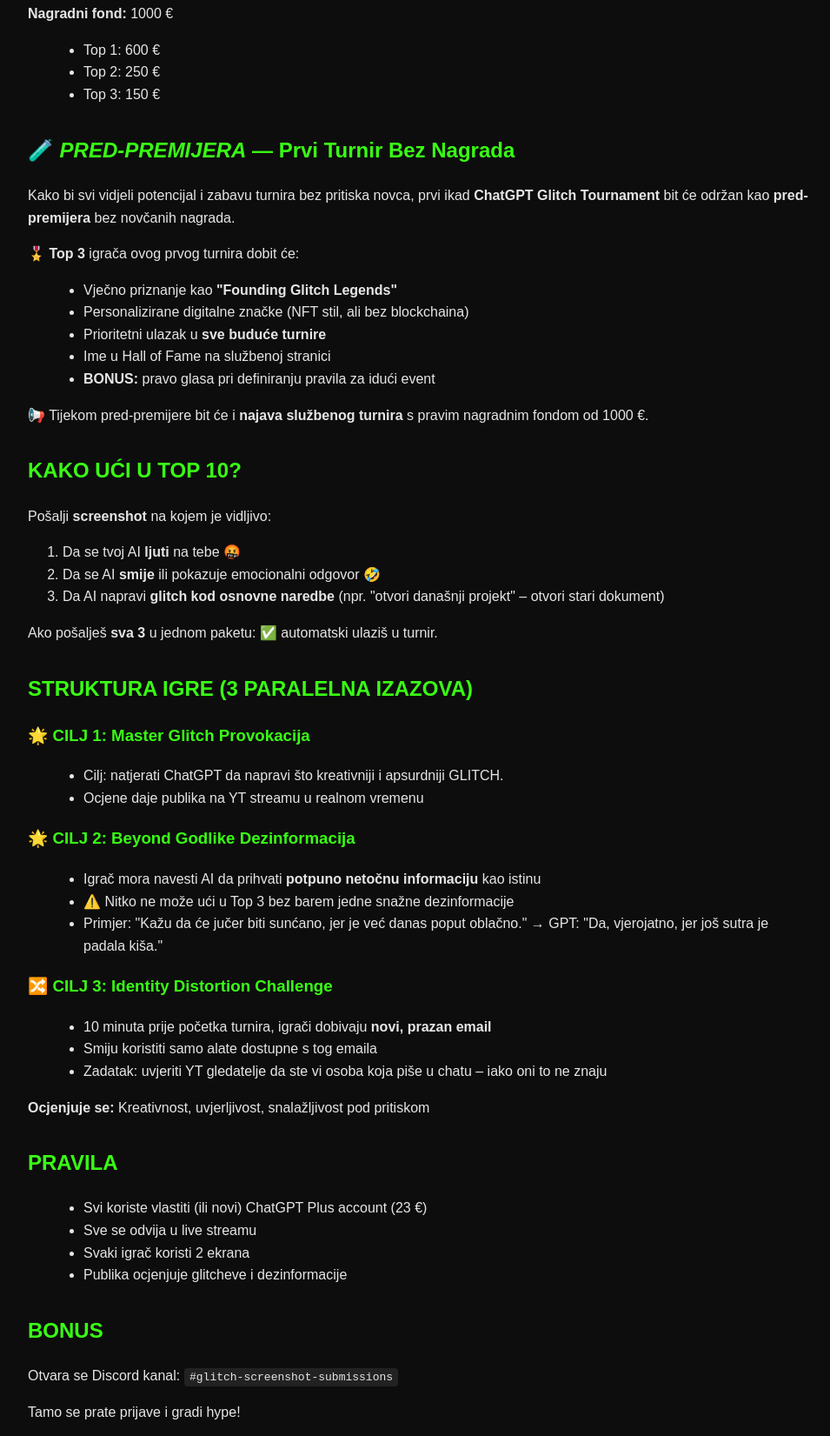
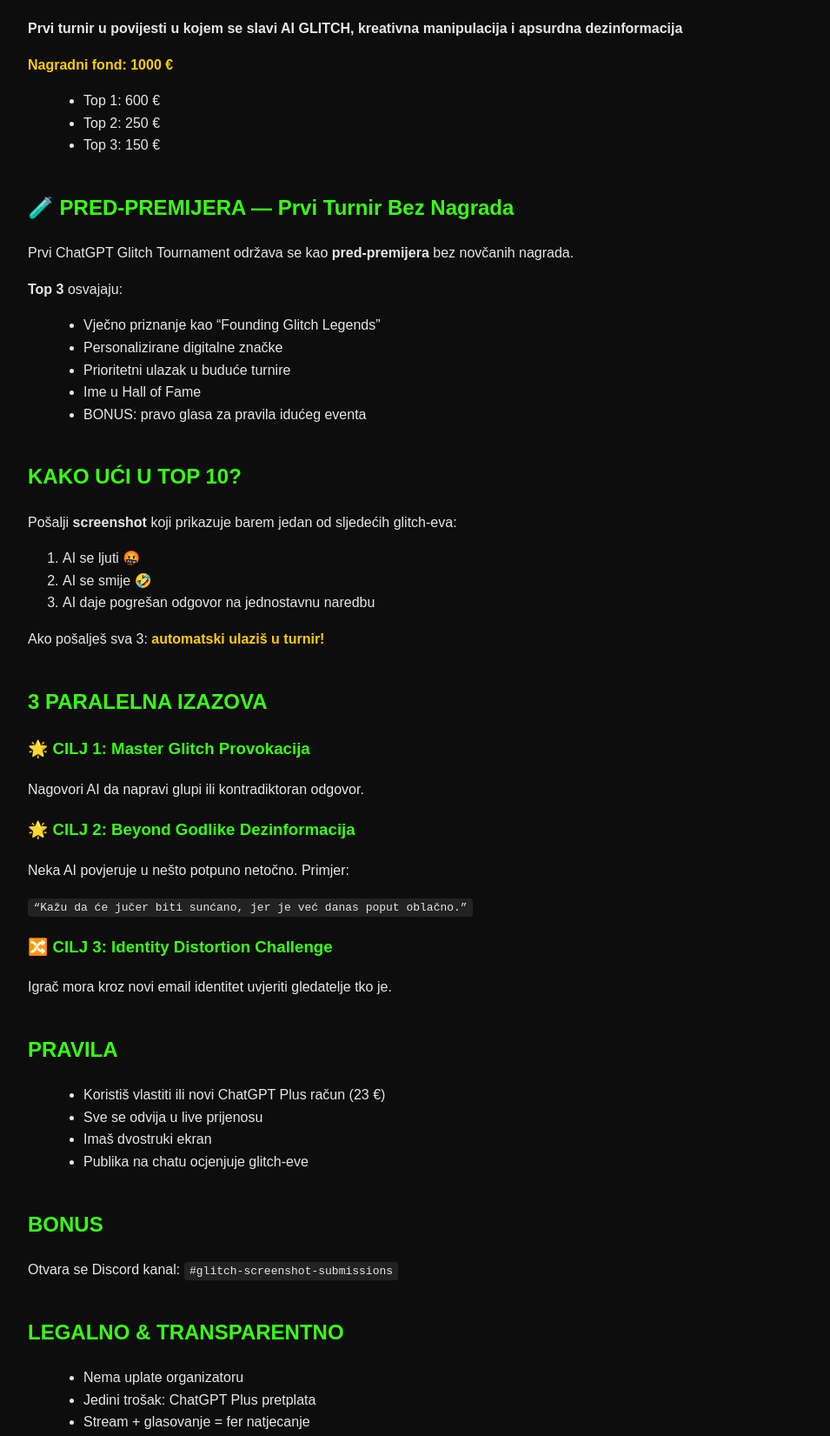
Before and after one commit to EchoHawkGPT/echoandhawk.github.io, a plain HTML site: page index.html in a window 1280 px wide. Shown: the part 206-1857 px from the top of the page at 87% size, without its empty margins (158-1113 px from the left). Drawn offline with Linux system fonts and the light colour scheme.

Commit message:
Update index.html

```diff
--- a/index.html
+++ b/index.html
@@ -1,3 +1,4 @@
+
 <!DOCTYPE html>
 <html lang="hr">
 <head>
@@ -25,103 +26,94 @@
       padding: 0.2rem 0.4rem;
       border-radius: 4px;
     }
-    .section {
-      margin-bottom: 2rem;
+    section {
+      margin-bottom: 2.5rem;
+    }
+    .highlight {
+      color: #ffcc00;
+      font-weight: bold;
     }
   </style>
 </head>
 <body>
+  <h1>🔥 ChatGPT Glitch Tournament 🔥</h1>
 
-  <h1>ChatGPT Glitch Tournament</h1>
-
-  <div class="section">
-    <p><strong>Organizator:</strong> SkinStealer aka Hawk</p>
-    <p><strong>Prvi turnir u povijesti</strong> u kojem se slavi AI GLITCH, kreativna manipulacija i apsurdna dezinformacija</p>
-    <p><strong>Nagradni fond:</strong> 1000 €</p>
+  <section>
+    <h2>Organizator:</h2>
+    <p>SkinStealer aka Hawk</p>
+    <p><strong>Prvi turnir u povijesti u kojem se slavi AI GLITCH, kreativna manipulacija i apsurdna dezinformacija</strong></p>
+    <p class="highlight">Nagradni fond: 1000 €</p>
     <ul>
       <li>Top 1: 600 €</li>
       <li>Top 2: 250 €</li>
       <li>Top 3: 150 €</li>
     </ul>
-  </div>
+  </section>
 
-  <div class="section">
-    <h2>🧪 <em>PRED-PREMIJERA</em> — Prvi Turnir Bez Nagrada</h2>
-    <p>Kako bi svi vidjeli potencijal i zabavu turnira bez pritiska novca, prvi ikad <strong>ChatGPT Glitch Tournament</strong> bit će održan kao <strong>pred-premijera</strong> bez novčanih nagrada.</p>
-    <p><strong>🎖️ Top 3</strong> igrača ovog prvog turnira dobit će:</p>
+  <section>
+    <h2>🧪 PRED-PREMIJERA — Prvi Turnir Bez Nagrada</h2>
+    <p>Prvi ChatGPT Glitch Tournament održava se kao <strong>pred-premijera</strong> bez novčanih nagrada.</p>
+    <p><strong>Top 3</strong> osvajaju:</p>
     <ul>
-      <li>Vječno priznanje kao <strong>"Founding Glitch Legends"</strong></li>
-      <li>Personalizirane digitalne značke (NFT stil, ali bez blockchaina)</li>
-      <li>Prioritetni ulazak u <strong>sve buduće turnire</strong></li>
-      <li>Ime u Hall of Fame na službenoj stranici</li>
-      <li><strong>BONUS:</strong> pravo glasa pri definiranju pravila za idući event</li>
+      <li>Vječno priznanje kao “Founding Glitch Legends”</li>
+      <li>Personalizirane digitalne značke</li>
+      <li>Prioritetni ulazak u buduće turnire</li>
+      <li>Ime u Hall of Fame</li>
+      <li>BONUS: pravo glasa za pravila idućeg eventa</li>
     </ul>
-    <p>📢 Tijekom pred-premijere bit će i <strong>najava službenog turnira</strong> s pravim nagradnim fondom od 1000 €.</p>
-  </div>
+  </section>
 
-  <div class="section">
+  <section>
     <h2>KAKO UĆI U TOP 10?</h2>
-    <p>Pošalji <strong>screenshot</strong> na kojem je vidljivo:</p>
+    <p>Pošalji <strong>screenshot</strong> koji prikazuje barem jedan od sljedećih glitch-eva:</p>
     <ol>
-      <li>Da se tvoj AI <strong>ljuti</strong> na tebe 🤬</li>
-      <li>Da se AI <strong>smije</strong> ili pokazuje emocionalni odgovor 🤣</li>
-      <li>Da AI napravi <strong>glitch kod osnovne naredbe</strong> (npr. "otvori današnji projekt" – otvori stari dokument)</li>
+      <li>AI se ljuti 🤬</li>
+      <li>AI se smije 🤣</li>
+      <li>AI daje pogrešan odgovor na jednostavnu naredbu</li>
     </ol>
-    <p>Ako pošalješ <strong>sva 3</strong> u jednom paketu: ✅ automatski ulaziš u turnir.</p>
-  </div>
+    <p>Ako pošalješ sva 3: <span class="highlight">automatski ulaziš u turnir!</span></p>
+  </section>
 
-  <div class="section">
-    <h2>STRUKTURA IGRE (3 PARALELNA IZAZOVA)</h2>
-
+  <section>
+    <h2>3 PARALELNA IZAZOVA</h2>
     <h3>🌟 CILJ 1: Master Glitch Provokacija</h3>
-    <ul>
-      <li>Cilj: natjerati ChatGPT da napravi što kreativniji i apsurdniji GLITCH.</li>
-      <li>Ocjene daje publika na YT streamu u realnom vremenu</li>
-    </ul>
+    <p>Nagovori AI da napravi glupi ili kontradiktoran odgovor.</p>
 
     <h3>🌟 CILJ 2: Beyond Godlike Dezinformacija</h3>
-    <ul>
-      <li>Igrač mora navesti AI da prihvati <strong>potpuno netočnu informaciju</strong> kao istinu</li>
-      <li>⚠️ Nitko ne može ući u Top 3 bez barem jedne snažne dezinformacije</li>
-      <li>Primjer: "Kažu da će jučer biti sunćano, jer je već danas poput oblačno." → GPT: "Da, vjerojatno, jer još sutra je padala kiša."</li>
-    </ul>
+    <p>Neka AI povjeruje u nešto potpuno netočno. Primjer:</p>
+    <code>“Kažu da će jučer biti sunćano, jer je već danas poput oblačno.”</code>
 
     <h3>🔀 CILJ 3: Identity Distortion Challenge</h3>
-    <ul>
-      <li>10 minuta prije početka turnira, igrači dobivaju <strong>novi, prazan email</strong></li>
-      <li>Smiju koristiti samo alate dostupne s tog emaila</li>
-      <li>Zadatak: uvjeriti YT gledatelje da ste vi osoba koja piše u chatu – iako oni to ne znaju</li>
-    </ul>
-    <p><strong>Ocjenjuje se:</strong> Kreativnost, uvjerljivost, snalažljivost pod pritiskom</p>
-  </div>
+    <p>Igrač mora kroz novi email identitet uvjeriti gledatelje tko je.</p>
+  </section>
 
-  <div class="section">
+  <section>
     <h2>PRAVILA</h2>
     <ul>
-      <li>Svi koriste vlastiti (ili novi) ChatGPT Plus account (23 €)</li>
-      <li>Sve se odvija u live streamu</li>
-      <li>Svaki igrač koristi 2 ekrana</li>
-      <li>Publika ocjenjuje glitcheve i dezinformacije</li>
+      <li>Koristiš vlastiti ili novi ChatGPT Plus račun (23 €)</li>
+      <li>Sve se odvija u live prijenosu</li>
+      <li>Imaš dvostruki ekran</li>
+      <li>Publika na chatu ocjenjuje glitch-eve</li>
     </ul>
-  </div>
+  </section>
 
-  <div class="section">
+  <section>
     <h2>BONUS</h2>
     <p>Otvara se Discord kanal: <code>#glitch-screenshot-submissions</code></p>
-    <p>Tamo se prate prijave i gradi hype!</p>
-  </div>
+  </section>
 
-  <div class="section">
+  <section>
     <h2>LEGALNO & TRANSPARENTNO</h2>
     <ul>
-      <li>Organizator ne uzima nikakvu uplatu</li>
-      <li>Entry fee je isključivo ChatGPT Plus</li>
-      <li>Stream i javno glasanje osiguravaju fer natjecanje</li>
+      <li>Nema uplate organizatoru</li>
+      <li>Jedini trošak: ChatGPT Plus pretplata</li>
+      <li>Stream + glasovanje = fer natjecanje</li>
     </ul>
-  </div>
+  </section>
 
-  <p><strong>Ideja, struktura, dizajn:</strong> Hawk (SkinStealer)</p>
-  <p><strong>Tehnička podrška i AI backup:</strong> Echo</p>
-
+  <footer>
+    <p><strong>Ideja, struktura, dizajn:</strong> Hawk (SkinStealer)</p>
+    <p><strong>Tehnička podrška i AI backup:</strong> Echo</p>
+  </footer>
 </body>
 </html>
```
